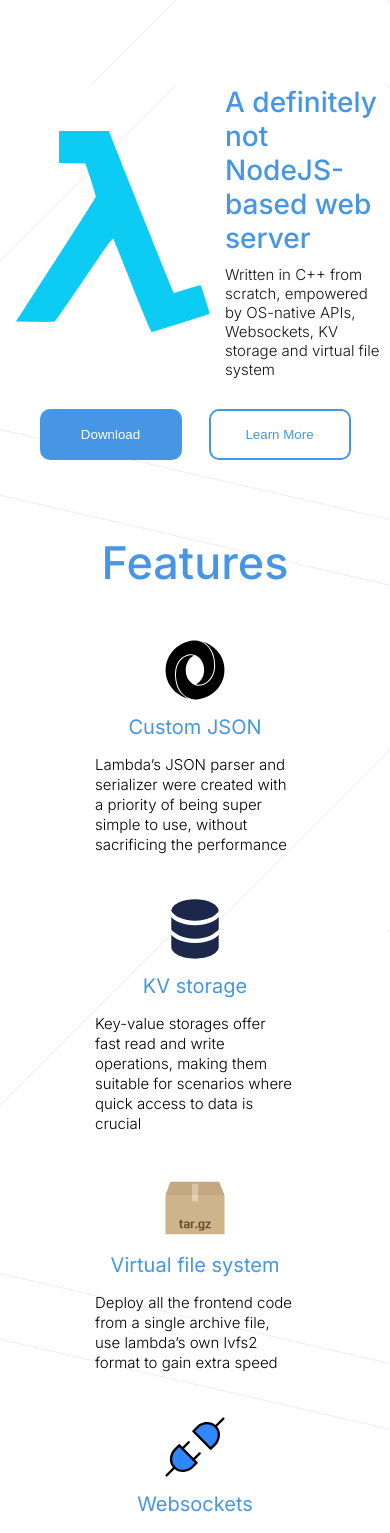
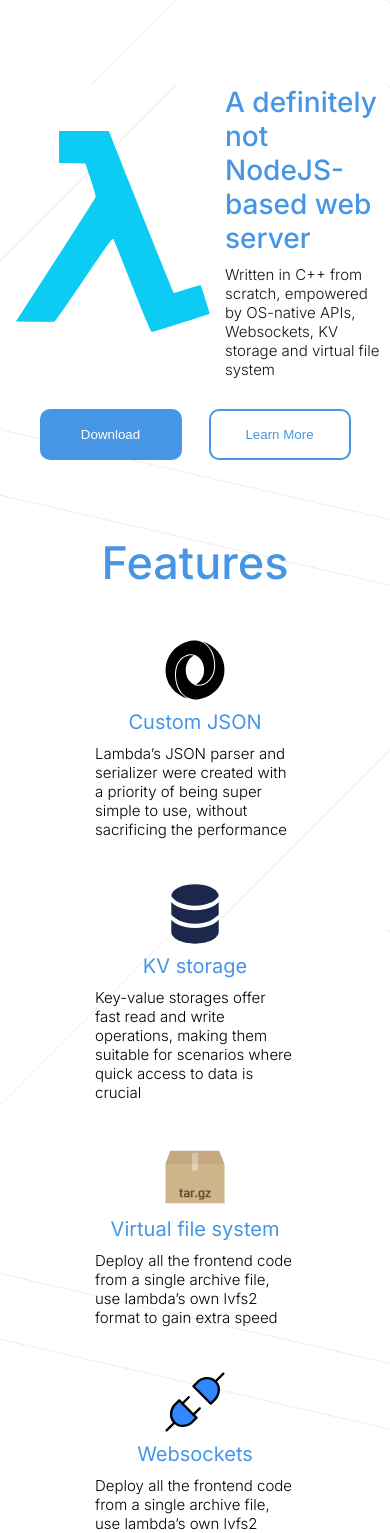
Before and after one commit to maddsua/lambda, a Vue app in the folder examples/frontends/demo/: page / in a window 390 px wide. Shown: the top 1533 px of the page. Built offline with nearby package versions, Linux system fonts and the light colour scheme.

Commit message:
update code

```diff
--- a/examples/frontends/demo/src/assets/style/main.scss
+++ b/examples/frontends/demo/src/assets/style/main.scss
@@ -40,8 +40,12 @@ body {
     font-family: 'Inter', sans-serif;
     width: 100%;
     font-size: inherit;
+}
+
+main {
     max-width: 1200px;
     margin: 0 auto;
+
 }
 
 a,
--- a/examples/frontends/demo/src/components/Console.vue
+++ b/examples/frontends/demo/src/components/Console.vue
@@ -22,7 +22,7 @@
 
 <style lang="scss" scoped>
 .console {
-    margin-top: 75px;
+    margin: 75px 0 50px 0;
 }
 
 h2 {
@@ -41,6 +41,7 @@ span {
 .demo {
     margin-top: 50px;
     width: 720px;
+    max-width: 100%;
     height: 380px;
     background: #0F172A;
     border-radius: 25px;
@@ -88,11 +89,4 @@ span {
         }
     }
 }
-
-@media (max-width: 720px) {
-    .demo {
-        width: auto;
-        margin: 0 20px 0 5px;
-    }
-}
 </style>
--- a/examples/frontends/demo/src/components/FeaturesList.vue
+++ b/examples/frontends/demo/src/components/FeaturesList.vue
@@ -15,21 +15,20 @@ const props = defineProps({
 <style lang="scss" scoped>
 .features-list {
     width: 200px;
+    display: flex;
+    flex-flow: column;
+    align-items: center;
+    gap: 10px;
 
     img {
-        display: flex;
-        margin: 0 auto;
         width: 60px;
         height: 60px;
-        margin-bottom: 15px;
     }
 
     p {
         color: #4696E5;
         text-align: center;
         font-size: 20px;
-        font-weight: medium;
-        margin-bottom: 15px;
     }
 
     span {
--- a/examples/frontends/demo/src/components/Header.vue
+++ b/examples/frontends/demo/src/components/Header.vue
@@ -18,6 +18,7 @@ import HeaderButton from './HeaderButton.vue';
 <style lang="scss" scoped>
 .header-container {
     width: 945px;
+    max-width: 100%;
     margin: 85px auto 30px;
     display: flex;
     align-items: center;
@@ -49,12 +50,6 @@ import HeaderButton from './HeaderButton.vue';
     }
 }
 
-@media (max-width: 945px) {
-    .header-container {
-        width: auto;
-    }
-}
-
 @media (max-width: 525px) {
     .header-logo {
         margin-right: 5px;
```
